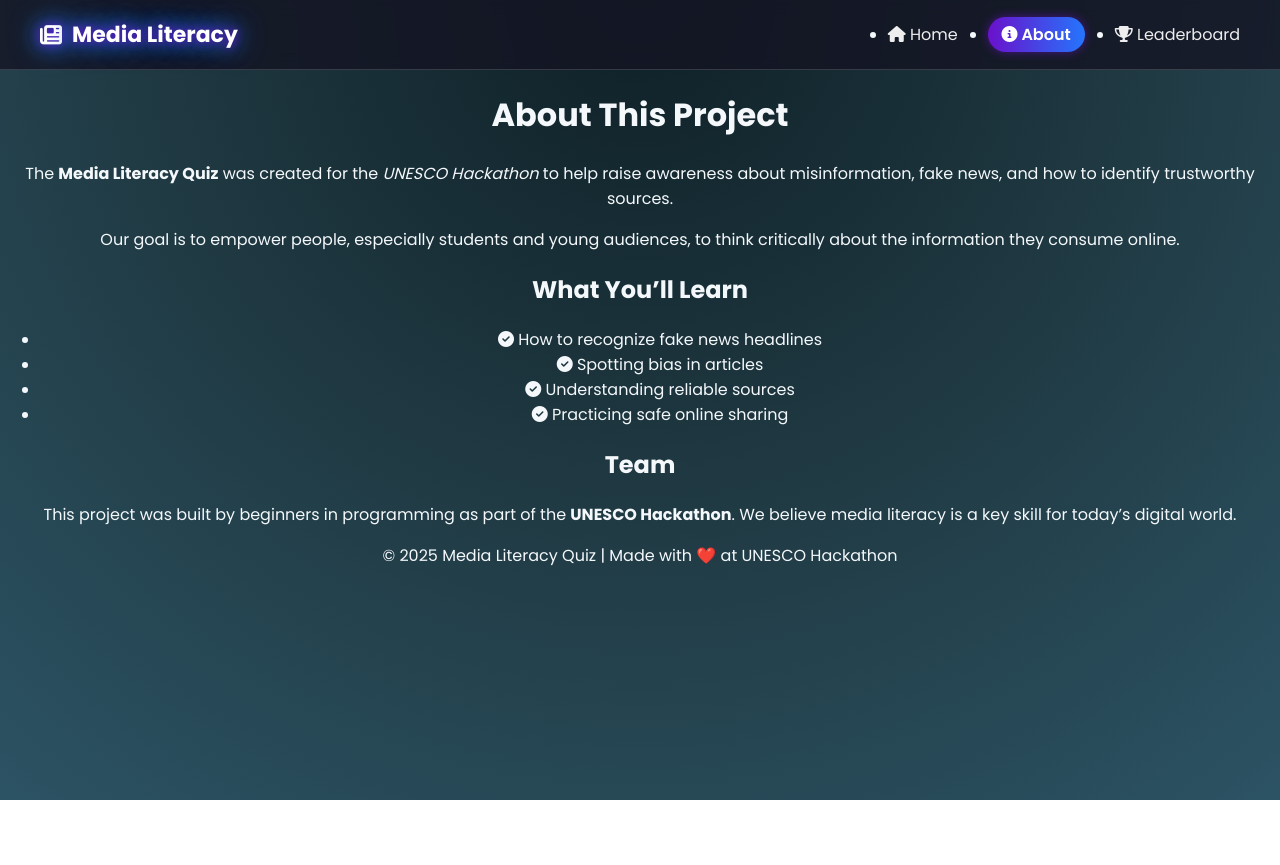
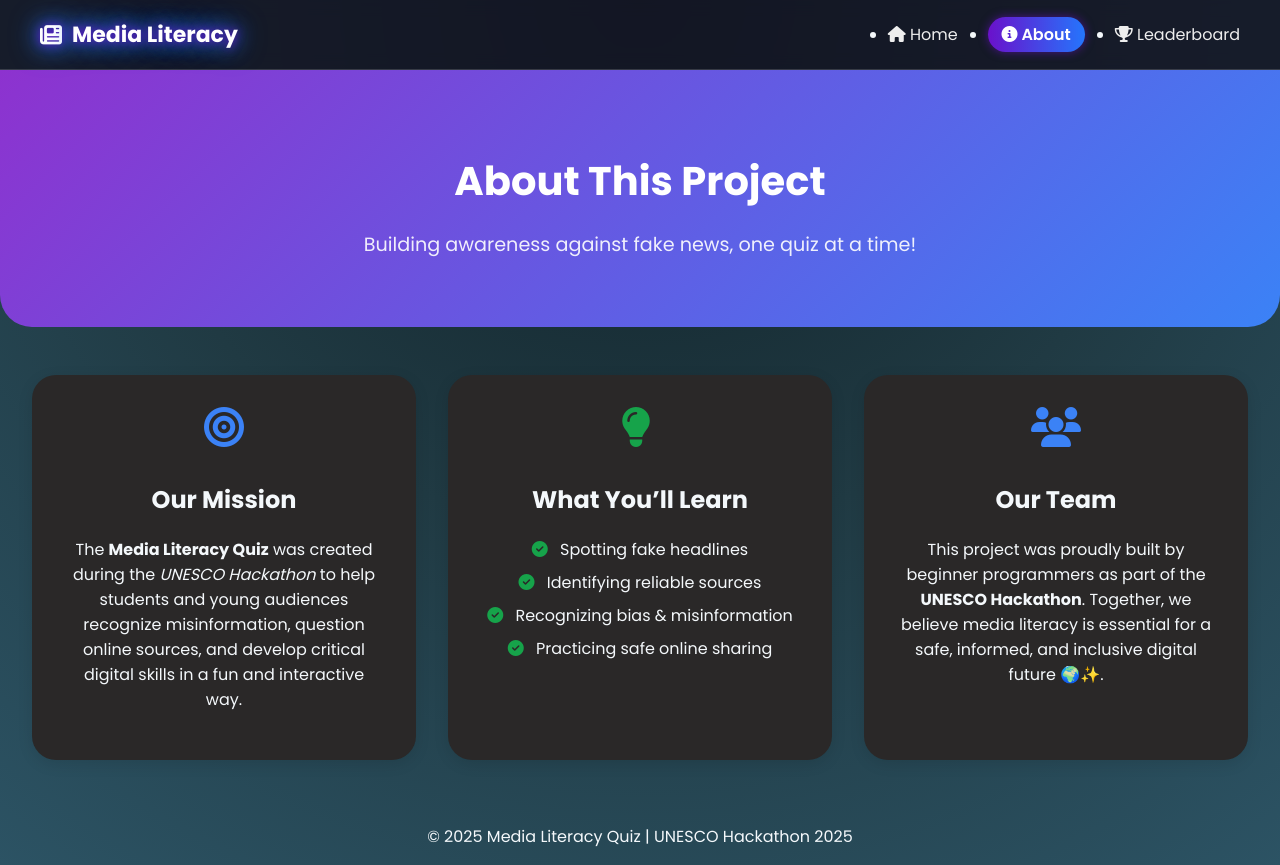
Before and after one commit to hall922/Media-Literacy-Game, a plain HTML site: page pages/about.html in a window 1280 px wide. Before the commit the page ends 800 px from the top, so only its background shows below. Drawn offline with Linux system fonts and the light colour scheme.

Commit message:
updated the about page

```diff
--- a/pages/about.html
+++ b/pages/about.html
@@ -8,7 +8,7 @@
   <link rel="stylesheet" href="https://cdnjs.cloudflare.com/ajax/libs/font-awesome/6.5.0/css/all.min.css"/>
 </head>
 <body>
-
+  <!-- Navbar -->
   <nav class="navbar">
     <div class="logo"><i class="fa-solid fa-newspaper"></i> Media Literacy</div>
     <ul class="nav-links">
@@ -18,36 +18,112 @@
     </ul>
   </nav>
 
-  <main class="about-section">
+  <!-- Hero Section -->
+  <section class="hero-about">
     <h1>About This Project</h1>
+    <p>Building awareness against fake news, one quiz at a time!</p>
+  </section>
+
+  <!-- About Content -->
+  <main class="about-container">
+    <!-- Mission -->
+    <section class="about-mission card">
+      <i class="fa-solid fa-bullseye about-icon"></i>
+      <h2>Our Mission</h2>
       <p>
-      The <strong>Media Literacy Quiz</strong> was created for the <em>UNESCO Hackathon</em>
-      to help raise awareness about misinformation, fake news, and how to identify
-      trustworthy sources.
+        The <strong>Media Literacy Quiz</strong> was created during the <em>UNESCO Hackathon</em>
+        to help students and young audiences recognize misinformation, question online sources,
+        and develop critical digital skills in a fun and interactive way.
       </p>
-    <p>
-      Our goal is to empower people, especially students and young audiences,
-      to think critically about the information they consume online.
-    </p>
+    </section>
 
+    <!-- Learning Goals -->
+    <section class="about-learning card">
+      <i class="fa-solid fa-lightbulb about-icon"></i>
       <h2>What You’ll Learn</h2>
       <ul>
-      <li><i class="fa-solid fa-check-circle"></i> How to recognize fake news headlines</li>
-      <li><i class="fa-solid fa-check-circle"></i> Spotting bias in articles</li>
-      <li><i class="fa-solid fa-check-circle"></i> Understanding reliable sources</li>
+        <li><i class="fa-solid fa-check-circle"></i> Spotting fake headlines</li>
+        <li><i class="fa-solid fa-check-circle"></i> Identifying reliable sources</li>
+        <li><i class="fa-solid fa-check-circle"></i> Recognizing bias & misinformation</li>
         <li><i class="fa-solid fa-check-circle"></i> Practicing safe online sharing</li>
       </ul>
+    </section>
 
-    <h2>Team</h2>
+    <!-- Team Section -->
+    <section class="about-team card">
+      <i class="fa-solid fa-users about-icon"></i>
+      <h2>Our Team</h2>
       <p>
-      This project was built by beginners in programming as part of the
-      <strong>UNESCO Hackathon</strong>. We believe media literacy is a key
-      skill for today’s digital world.
+        This project was proudly built by beginner programmers as part of the
+        <strong>UNESCO Hackathon</strong>. Together, we believe media literacy is
+        essential for a safe, informed, and inclusive digital future 🌍✨.
       </p>
+    </section>
   </main>
 
+  <!-- Footer -->
   <footer>
-    <p>© 2025 Media Literacy Quiz | Made with ❤️ at UNESCO Hackathon</p>
+    <p>© 2025 Media Literacy Quiz | UNESCO Hackathon 2025</p>
   </footer>
+
+  <style>
+    /* Hero Section */
+    .hero-about {
+      background: linear-gradient(135deg, rgb(141, 50, 207), #3b82f6);
+      color: white;
+      text-align: center;
+      padding: 3rem 1rem;
+      border-radius: 0 0 2rem 2rem;
+    }
+    .hero-about h1 {
+      font-size: 2.5rem;
+      margin-bottom: 0.5rem;
+    }
+    .hero-about p {
+      font-size: 1.2rem;
+      opacity: 0.9;
+    }
+
+    /* Container */
+    .about-container {
+      display: grid;
+      grid-template-columns: repeat(auto-fit, minmax(280px, 1fr));
+      gap: 2rem;
+      padding: 3rem 2rem;
+    }
+
+    /* Card Style */
+    .card {
+      background: rgb(42, 40, 40);
+      padding: 2rem;
+      border-radius: 1.5rem;
+      box-shadow: 0 4px 15px rgba(0,0,0,0.1);
+      transition: transform 0.3s ease, box-shadow 0.3s ease;
+      text-align: center;
+    }
+    .card:hover {
+      transform: translateY(-5px);
+      box-shadow: 0 8px 25px rgba(0,0,0,0.15);
+    }
+
+    .about-icon {
+      font-size: 2.5rem;
+      color: #3b82f6;
+      margin-bottom: 1rem;
+    }
+
+    .about-learning ul {
+      list-style: none;
+      padding: 0;
+    }
+    .about-learning li {
+      margin: 0.5rem 0;
+      font-size: 1rem;
+    }
+    .about-learning i {
+      color: #16a34a;
+      margin-right: 0.5rem;
+    }
+  </style>
 </body>
 </html>
--- a/style.css
+++ b/style.css
@@ -22,6 +22,7 @@ body {
 /* ---------- NAVBAR ---------- */
 .navbar {
   background: rgba(20, 20, 35, 0.8);
+  -webkit-backdrop-filter: blur(8px);
   backdrop-filter: blur(8px);
   padding: 18px 40px;
   display: flex;
@@ -102,6 +103,7 @@ nav ul li a.active {
 /* ---------- QUIZ BOX ---------- */
 #quiz-box {
   background: rgba(255,255,255,0.05);
+  -webkit-backdrop-filter: blur(15px);
   backdrop-filter: blur(15px);
   padding: 35px;
   margin: 50px auto;
@@ -176,6 +178,7 @@ nav ul li a.active {
   box-shadow: 0 0 20px rgba(0,247,255,0.7);
 }
 
+
 /* ---------- ANIMATIONS ---------- */
 @keyframes fadeIn {
   from { opacity: 0; transform: translateY(15px); }
```
Lines whose indentation alone changed are shown as unchanged.
